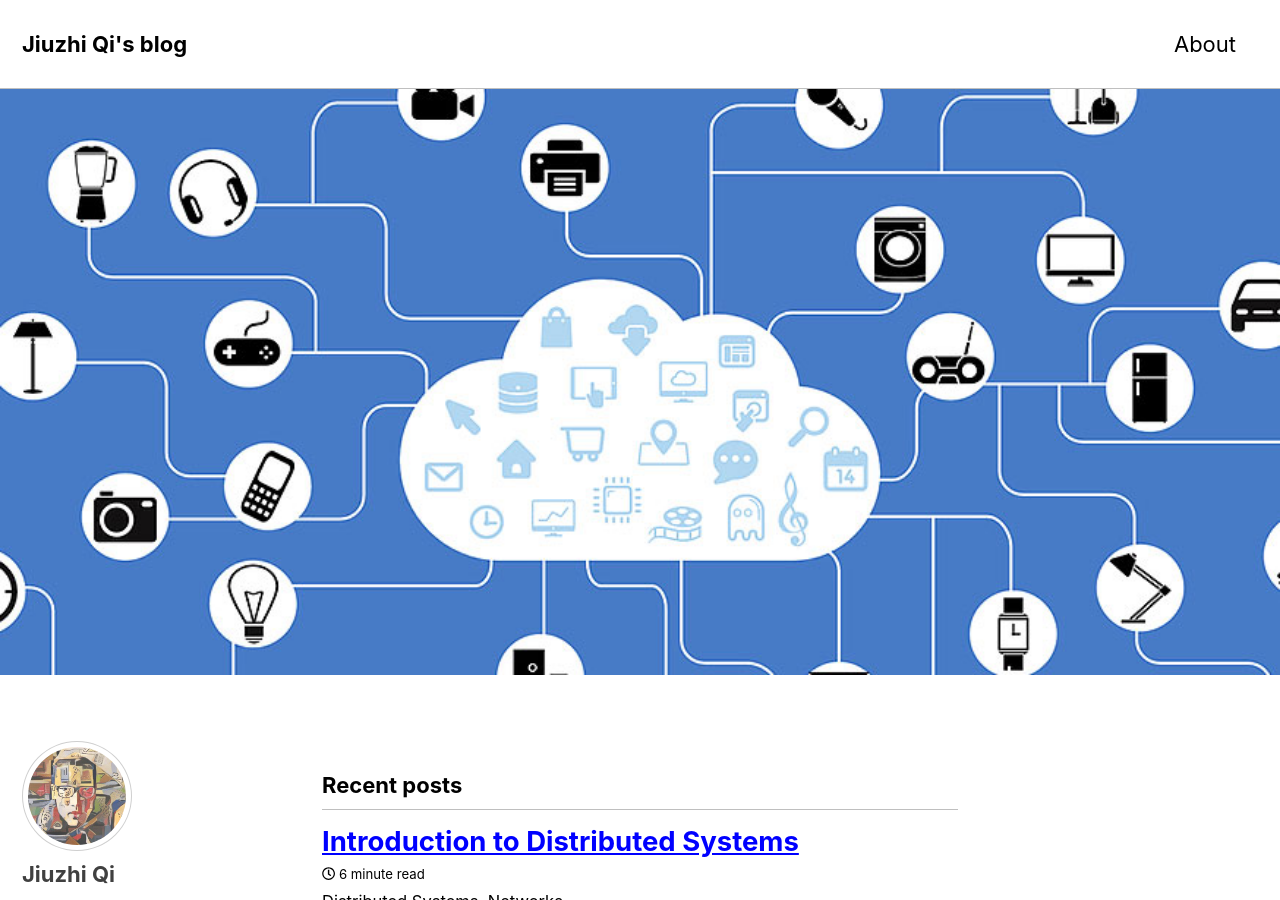
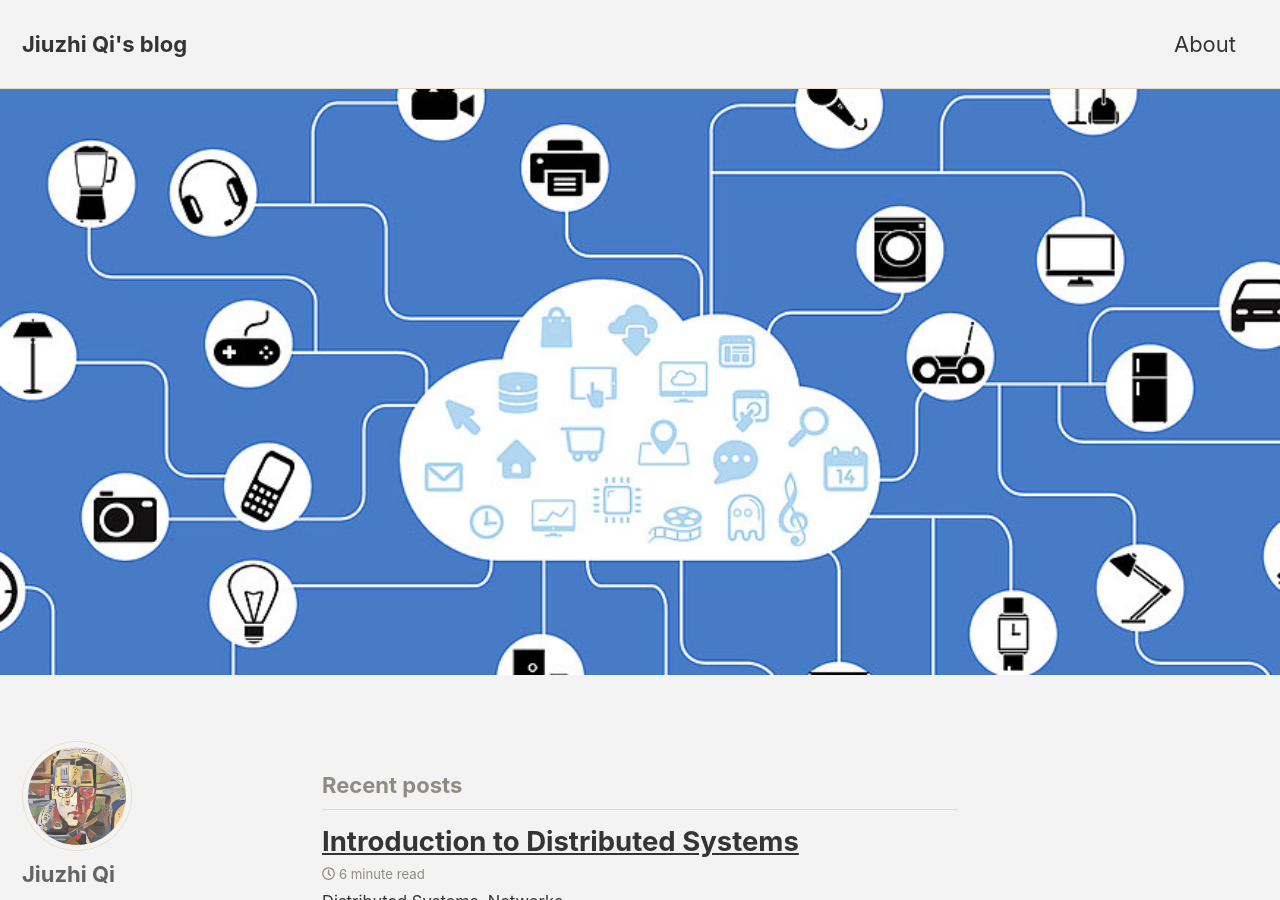
Before and after one commit to jzhzj/jzhzj.github.io, a Jekyll site: the page built from index.html, in a window 1280 px wide and 900 px high. Built offline with Jekyll 4.4.1, drawn with Linux system fonts in a browser that asks for light colours; cached includes are drawn as plain includes; nearby versions of some CDN libraries; the list of posts is cut into pages by our own code.

Commit message:
change theme

```diff
--- a/_config.yml
+++ b/_config.yml
@@ -12,7 +12,7 @@
 
 # theme                  : "minimal-mistakes-jekyll"
 # remote_theme           : "mmistakes/minimal-mistakes"
-minimal_mistakes_skin    : "contrast"  #"default" # "air", "aqua", "contrast", "dark", "dirt", "neon", "mint", "plum", "sunrise"
+minimal_mistakes_skin    : "dirt"  #"default" # "air", "aqua", "contrast", "dark", "dirt", "neon", "mint", "plum", "sunrise"
 
 # Site Settings
 locale                   : "en-US"
```
Also changed, not shown: _pages/about.md (+1 -1 lines).
